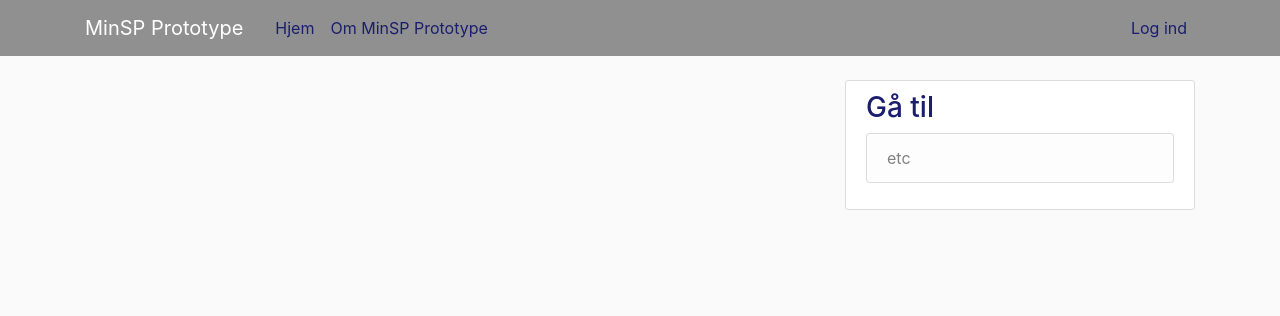
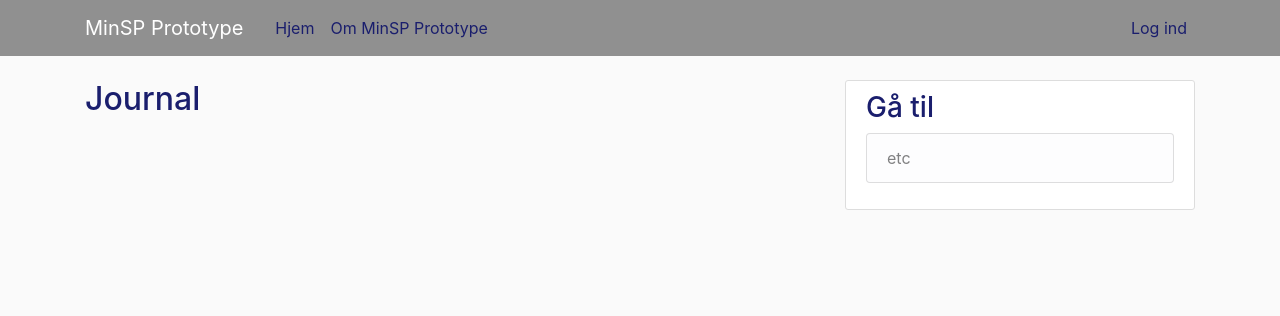
Before and after one commit to Gothl/UISPrototype, a Python web app: template UIS_Prototype-master/bank/templates/account.html in a window 1280 px wide. Shown: the top 316 px of the page. Run offline with Jinja, Linux system fonts and the light colour scheme; the template is opened without the code that fills it: most values are stand-ins (such as "Sample title", 1, 10 or a date in 2020); some libraries are stand-ins or nearby versions.

Commit message:
Tilføjede titel på journal-siden

```diff
--- a/UIS_Prototype-master/bank/templates/account.html
+++ b/UIS_Prototype-master/bank/templates/account.html
@@ -1,4 +1,4 @@
 {% extends "layout.html" %}
 {% block content %}
-    <h1>{{ current_user.name }}</h1>
+    <h2>Journal</h2>
 {% endblock content %}
```
